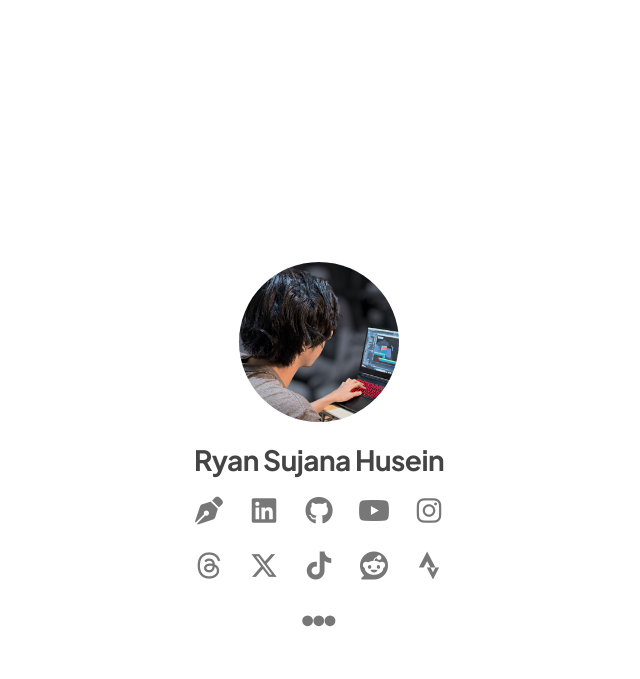
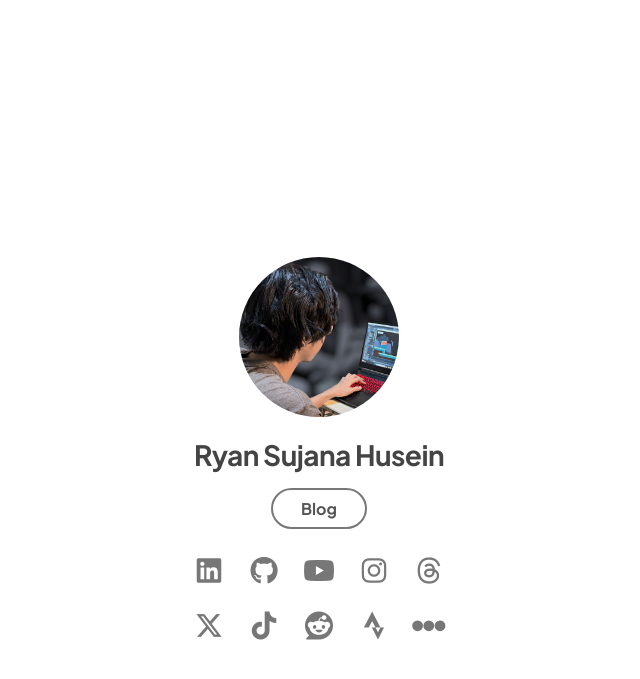
Before and after one commit to rayzansein/rayzansein.github.io, a Jekyll site: the page index.html, which Jekyll copies as it is, in a window 1280 px wide. Shown: the top 679 px of the page, without its empty margins (321-961 px from the left). Built offline with Jekyll 4.4.1, drawn with Linux system fonts in a browser that asks for light colours.

Commit message:
Replace blog icon with text button below name
Co-Authored-By: Claude Opus 5.5 <noreply@anthropic.com>

```diff
--- a/index.html
+++ b/index.html
@@ -16,13 +16,15 @@
   nav a { display: flex; align-items: center; justify-content: center; width: 1.25em; height: 1.25em; color: #777; text-decoration: none; }
   nav svg { width: 1.2em; height: 1.2em; }
   a:hover, a:focus-visible { color: #333; }
+  a.blog { margin-bottom: 24px; padding: 8px 28px; border: 2px solid #777; border-radius: 999px; color: #555; font-weight: 700; text-decoration: none; }
+  a.blog:hover, a.blog:focus-visible { border-color: #333; background: #333; color: #fff; }
 </style>
 </head>
 <body>
   <img src="profile.jpg" alt="Ryan Sujana Husein">
   <h1>Ryan Sujana Husein</h1>
+  <a class="blog" href="/blog/" target="_self">Blog</a>
   <nav>
-    <a href="/blog/" target="_self" aria-label="Blog"><i class="fa-solid fa-pen-nib"></i></a>
     <a href="https://linkedin.com/in/rayzansein" aria-label="LinkedIn"><i class="fa-brands fa-linkedin"></i></a>
     <a href="https://github.com/rayzansein" aria-label="GitHub"><i class="fa-brands fa-github"></i></a>
     <a href="https://youtube.com/@rayzansein" aria-label="YouTube"><i class="fa-brands fa-youtube"></i></a>
```
